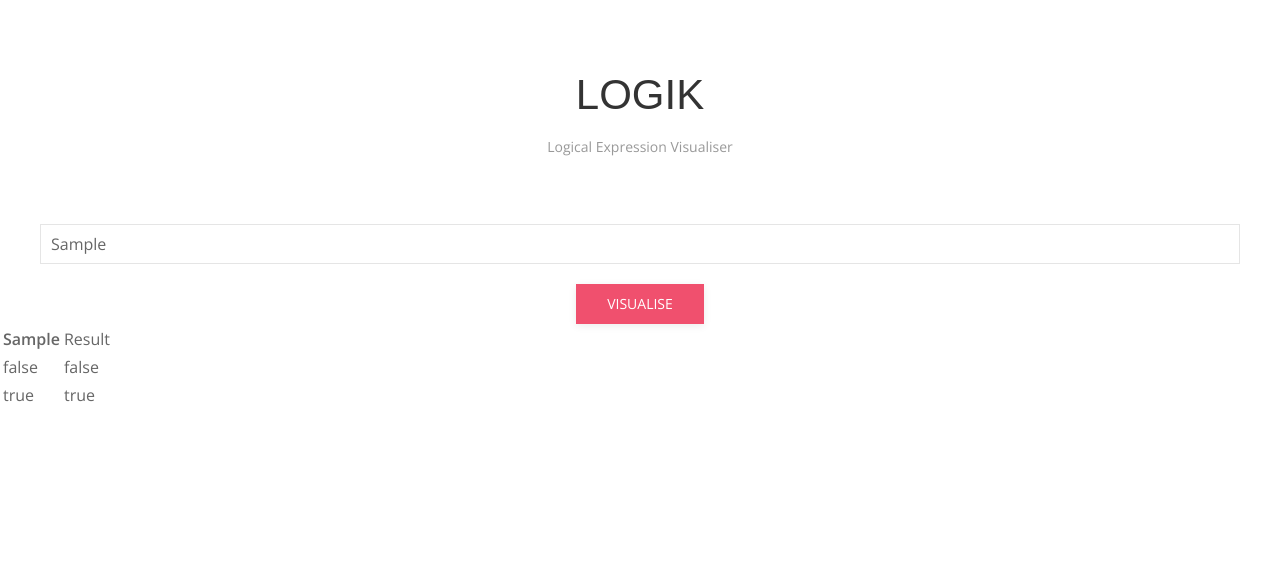
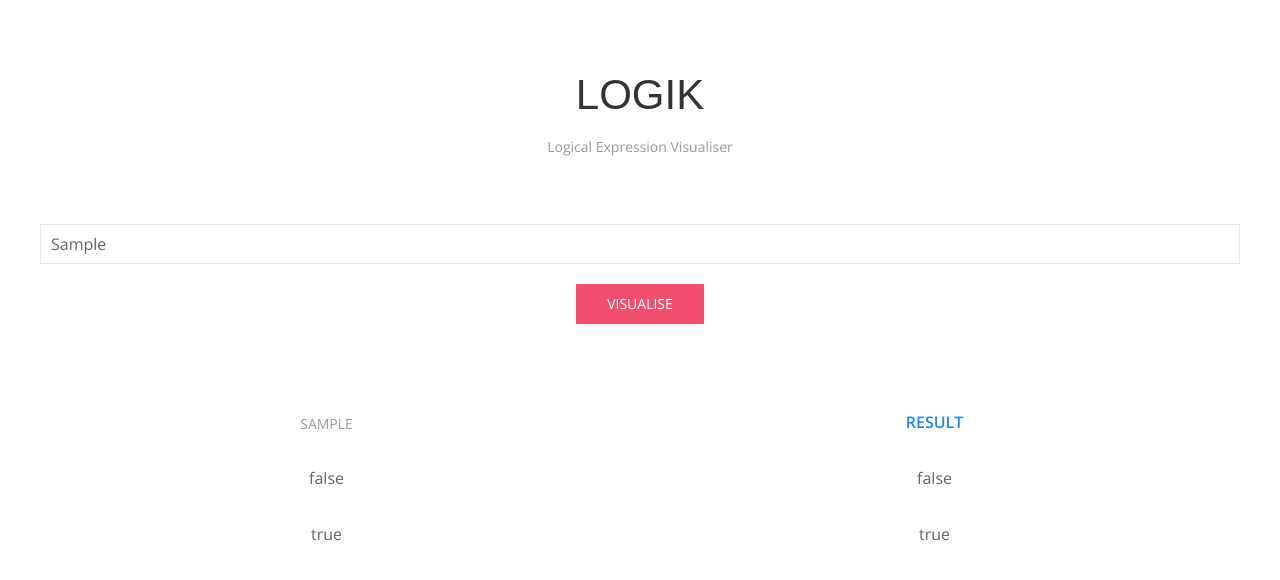
Before and after one commit to agneym/logikk, a React (Create React App) app: page / in a window 1280 px wide. Both pictures are taken after typing "Sample" into the empty fields and a click on the button "VISUALISE". Shown: the top 580 px of the page. Built offline with nearby package versions, Linux system fonts and the light colour scheme; a web font is replaced by a local one.

Commit message:
style table

```diff
--- a/src/App.css
+++ b/src/App.css
@@ -11,3 +11,23 @@ h3,
 h4 {
   font-family: "Thasadith", sans-serif;
 }
+
+.result-table {
+  margin: 0 2rem;
+}
+
+.button-primary {
+  color: #ffffff;
+  background: #1fa2ff; /* fallback for old browsers */
+  background-image: linear-gradient(
+    to right,
+    #1fa2ff 0%,
+    #12d8fa 51%,
+    #1fa2ff 100%
+  );
+  transition: background-position 300ms ease-in;
+}
+
+.button-primary:hover {
+  background-position: right center;
+}
--- a/src/Content.js
+++ b/src/Content.js
@@ -37,7 +37,7 @@ class Content extends Component {
             onSubmit={this.onVisualise}
           />
         </div>
-        <section className="section">
+        <section className="uk-section">
           {evaluate && <Evaluator expression={expression} key={expression} />}
         </section>
       </main>
--- a/src/Evaluator.js
+++ b/src/Evaluator.js
@@ -41,13 +41,18 @@ class Evaluator extends React.Component {
   render() {
     const { identifiers, matrix } = this.state;
     return (
-      <table>
+      <div className="uk-overflow-auto result-table">
+        <table className="uk-table uk-table-hover uk-table-middle uk-text-center">
           <thead>
             <tr>
               {identifiers.map((identifier, index) => (
-              <th key={index + identifier}>{identifier}</th>
+                <th className="uk-text-center" key={index + identifier}>
+                  {identifier}
+                </th>
               ))}
-            <td>Result</td>
+              <td className="uk-text-bold uk-text-primary uk-text-center">
+                RESULT
+              </td>
             </tr>
           </thead>
           <tbody>
@@ -60,6 +65,7 @@ class Evaluator extends React.Component {
             ))}
           </tbody>
         </table>
+      </div>
     );
   }
 }
```
Lines whose indentation alone changed are shown as unchanged.
